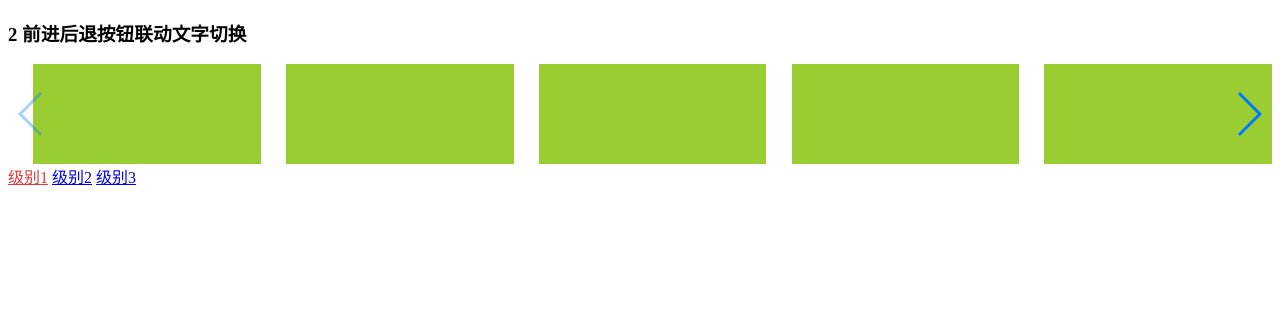
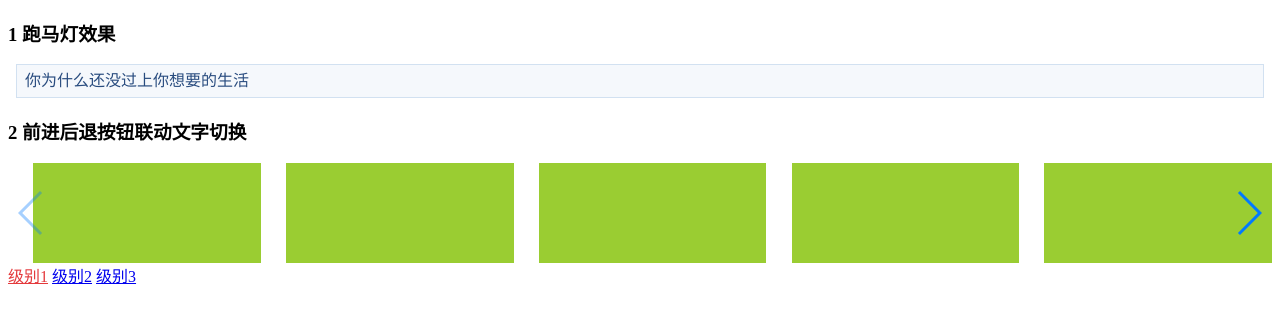
Before and after one commit to jiucheng-front/node-server, a website: page node/root/index.html in a window 1280 px wide. Drawn offline with nearby package versions, Linux system fonts and the light colour scheme.

Commit message:
公告滚动

```diff
--- a/node/root/index.html
+++ b/node/root/index.html
@@ -15,7 +15,22 @@
 </head>
 
 <body>
-
+    <!--  -->
+    <h3>1 跑马灯效果</h3>
+    <div id="announcement" class="swiper-container">
+        <div class="swiper-wrapper">
+            <div class="swiper-slide">
+                <a href="#">女博士相亲角被嘲？其实是有“预谋”的行为艺术</a>
+            </div>
+            <div class="swiper-slide">
+                <a href="#">你为什么还没过上你想要的生活</a>
+            </div>
+            <div class="swiper-slide">
+                <a href="#">莲花粉橙色也太美了！连直男都爱的仙女色！</a>
+            </div>
+        </div>
+    </div>
+    <!--  -->
     <h3>2 前进后退按钮联动文字切换</h3>
     <!-- tab切换 -->
     <div id="tabs-container" class="swiper-container">
@@ -59,6 +74,16 @@
     </div>
     <script>
         window.onload = function () {
+            // --------------------------------------------------
+            var announcementSwiper = new Swiper('#announcement', {
+                direction: 'vertical',
+                loop: true,
+                autoplay: {
+                    delay: 3000,
+                    disableOnInteraction: false,
+                }
+            })
+            // --------------------------------------------------
             var tabsSwiper = new Swiper('#tabs-container', {
                 speed: 500,
                 navigation: {
--- a/node/root/swiper/style.css
+++ b/node/root/swiper/style.css
@@ -17,3 +17,20 @@ ul,li{
 .tabs a.active{
     color: #e4393c;
 }
+
+/*  */
+#announcement {
+    height: 2em;
+    background: #f5f8fc;
+    border: 1px solid #d2e1f1;
+    margin: 0.5em;
+}
+#announcement a {
+    color: #294c7f;
+    text-decoration: none;
+    display: block;
+    line-height: 2;
+    height: 2em;
+    text-indent: 0.5em;
+    overflow: hidden;
+}
```
